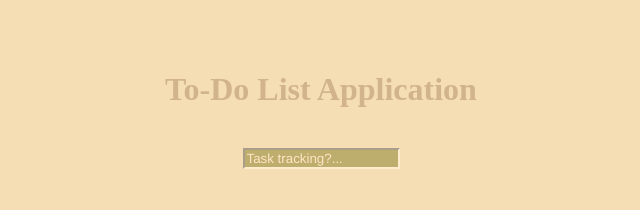
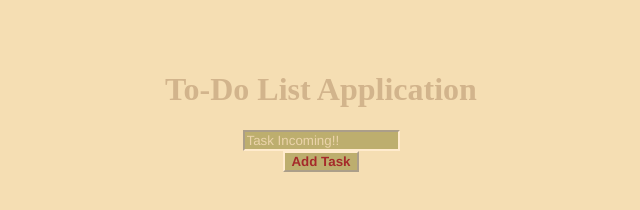
Before and after one commit to mikegg4545/to-do-list-app, a website: page index.html in a window 1280 px wide. Shown: the whole page, without its empty margins (319-959 px from the left). Drawn offline with Linux system fonts and the light colour scheme.

Commit message:
Update input, button and css

```diff
--- a/index.html
+++ b/index.html
@@ -8,9 +8,22 @@
 
     <title>To-Do App</title>
   </head>
-  <body>
-    <h1>To-Do List Application</h1>
-    <br />
+
+  <body class="body">
+    <main>
+      <header>
+        <h1>To-Do List Application</h1>
+        <div>
+          <input id="" type="text" placeholder="Task Incoming!!" />
+        </div>
+        <div>
+          <button id="" type="button"><strong>Add Task</strong></button>
+        </div>
+      </header>
+
+      <section></section>
+    </main>
+
     <script defer src="./index.js"></script>
   </body>
 </html>
--- a/index.js
+++ b/index.js
@@ -1,7 +1,14 @@
 console.log("My code is running");
 
-let input = document.createElement("input");
-input.type = "text";
-input.placeholder = "Task tracking?...";
+// let input = document.createElement("input");
+// input.type = "text";
+// input.placeholder = "Task tracking?...";
 
-document.body.appendChild(input);
+// document.body.appendChild(input);
+
+// const button = document.createElement("button");
+// button.textContent = "Add Task ☕️☀️👍";
+
+// document.body.appendChild(button);
+
+function addTask() {}
--- a/style.css
+++ b/style.css
@@ -5,13 +5,17 @@ h1 {
 body {
   display: grid;
   background-color: wheat;
+  /* place-items: center; */
+  margin: 50px;
+}
+header {
+  display: grid;
   place-items: center;
-  margin: 50px;
 }
 input {
   display: flex;
   background-color: rgb(189, 174, 110);
-  place-items: center;
+  color: rgb(9, 6, 1);
   font-family: Helvetica;
   border-color: blanchedalmond;
   box-shadow: 30px;
@@ -20,6 +24,16 @@ input {
 
 ::placeholder {
   font-family: Helvetica;
-  color: bisque; /* Gray text color for the placeholder */
-  /* opacity: 50%; Firefox default is lower opacity, this ensures consistency */
+  color: bisque;
+  opacity: 70%;
 }
+
+button {
+  display: flex;
+  color: brown;
+  background-color: rgb(189, 174, 110);
+  font-family: Helvetica;
+  border-color: blanchedalmond;
+  box-shadow: 30px;
+  margin: 0;
+}
```
